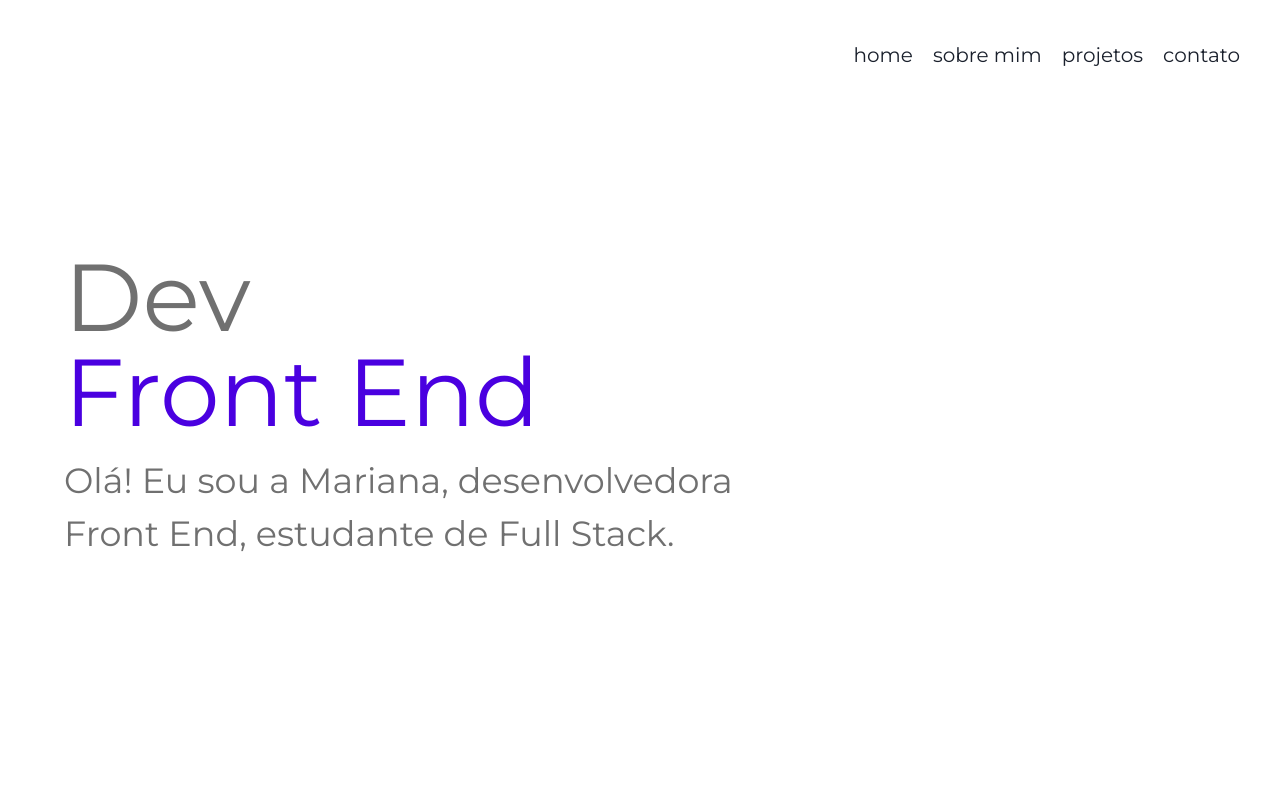
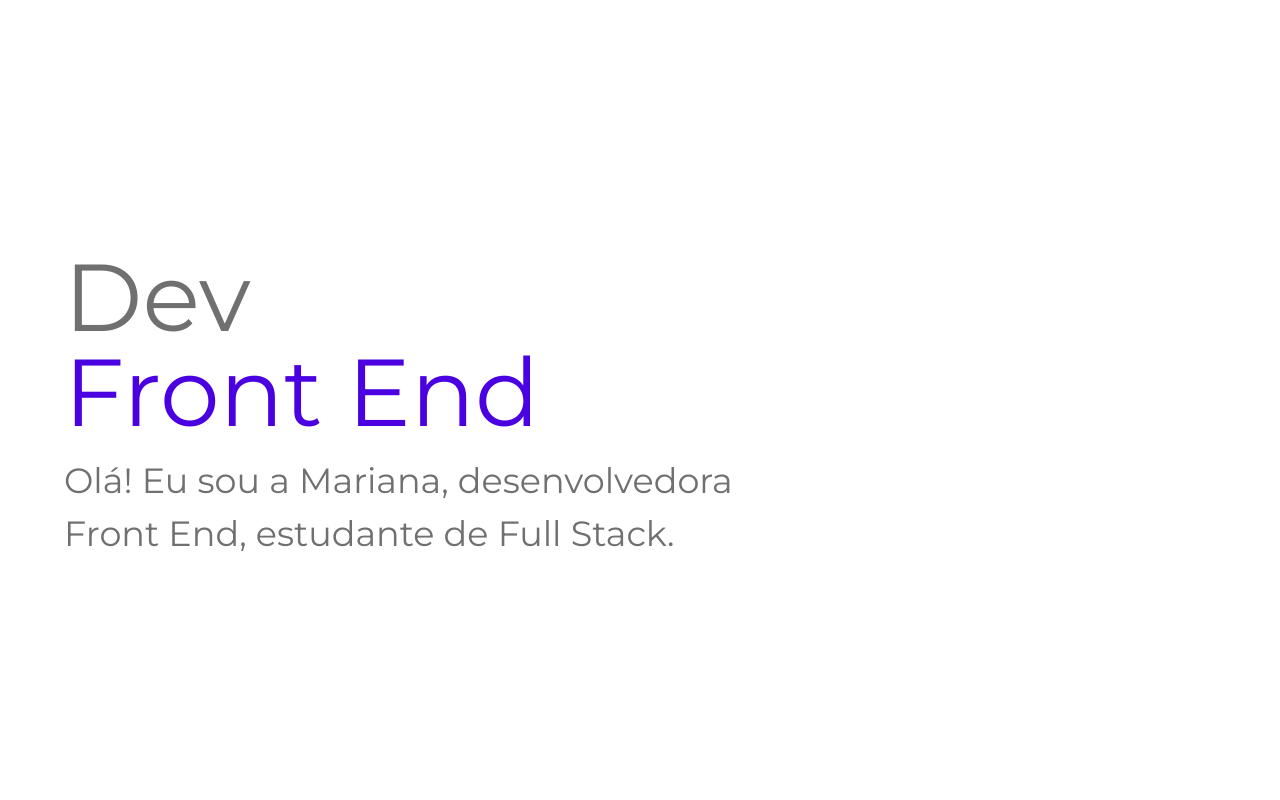
Before and after one commit to marianabonan/portifolio, a React (Create React App) app: page / in a window 1280 px wide. Shown: the top 800 px of the page. Built offline with nearby package versions, Linux system fonts and the light colour scheme.

Commit message:
feat: tirando header

```diff
--- a/public/index.html
+++ b/public/index.html
@@ -2,7 +2,7 @@
 <html lang="en">
   <head>
     <meta charset="utf-8" />
-    <link rel="icon" href="%PUBLIC_URL%/favicon.ico" />
+    <link rel="icon" href="LogoMari(roxo).svg" />
     <meta name="viewport" content="width=device-width, initial-scale=1" />
     <meta name="theme-color" content="#000000" />
     <meta
--- a/src/App.js
+++ b/src/App.js
@@ -9,9 +9,7 @@ function App() {
   return (
     <div>
       <GlobalStyled />
-      <ChakraProvider resetCSS={true}>
-        <Header />
-      </ChakraProvider>
+      <ChakraProvider resetCSS={true}></ChakraProvider>
       <Home />
       <About />
       <Project />
```
Also changed, not shown: public/LogoMari(roxo).svg (added), public/logoSvg.svg (added).
